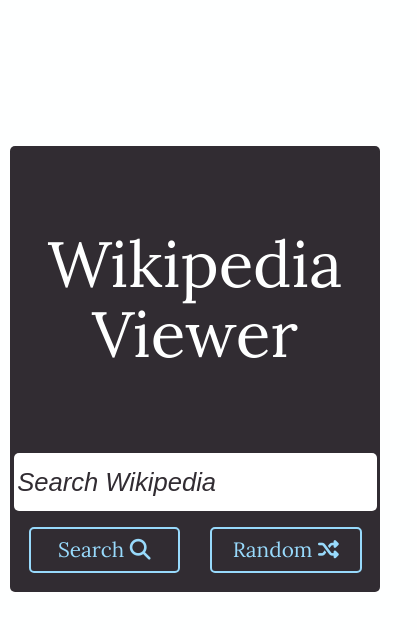
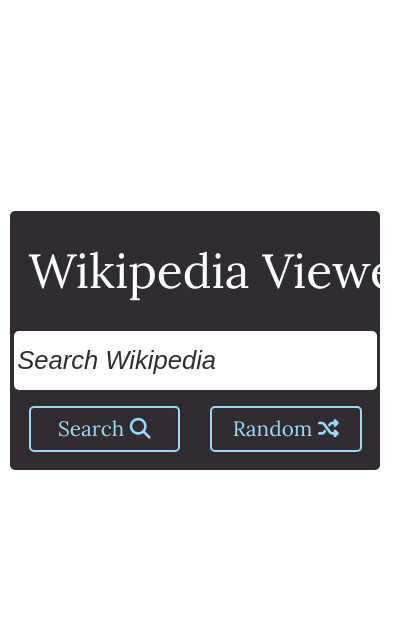
Before and after one commit to jimmy-guzman/wikipediaviewer, a plain HTML site: page index.html in a window 390 px wide. Shown: the whole page, 417 px wide, since content can reach past the window. Drawn offline with nearby package versions, Linux system fonts and the light colour scheme.

Commit message:
mobile responsive fix

```diff
--- a/css/style.css
+++ b/css/style.css
@@ -102,3 +102,14 @@
   color: #feffff;
   font-style: italic;
 }
+
+@media (max-width: 768px){
+  #head {
+    font-family: 'Lora', serif;
+    font-size: 3.0em;
+    color: #feffff;
+    margin-bottom: .7em;
+    padding-top:.7em;
+    white-space: nowrap;
+  }
+}
```
